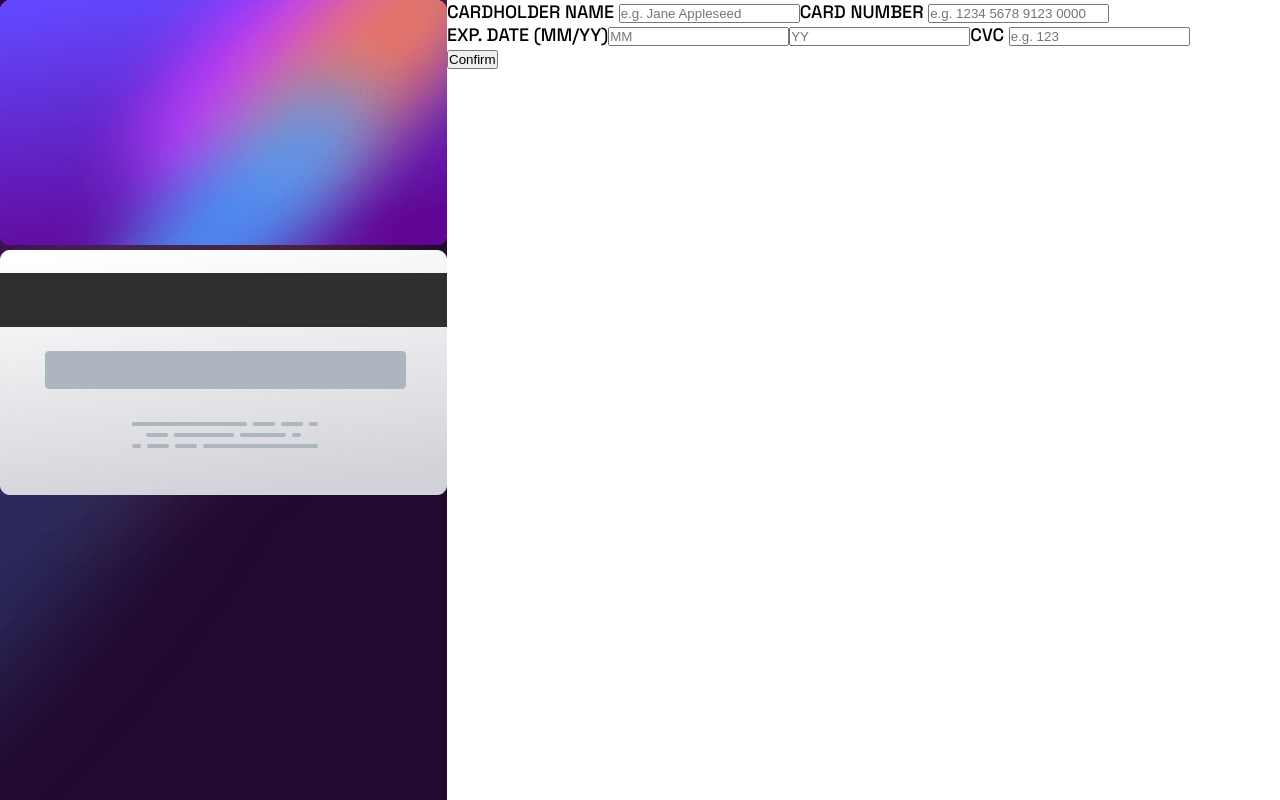
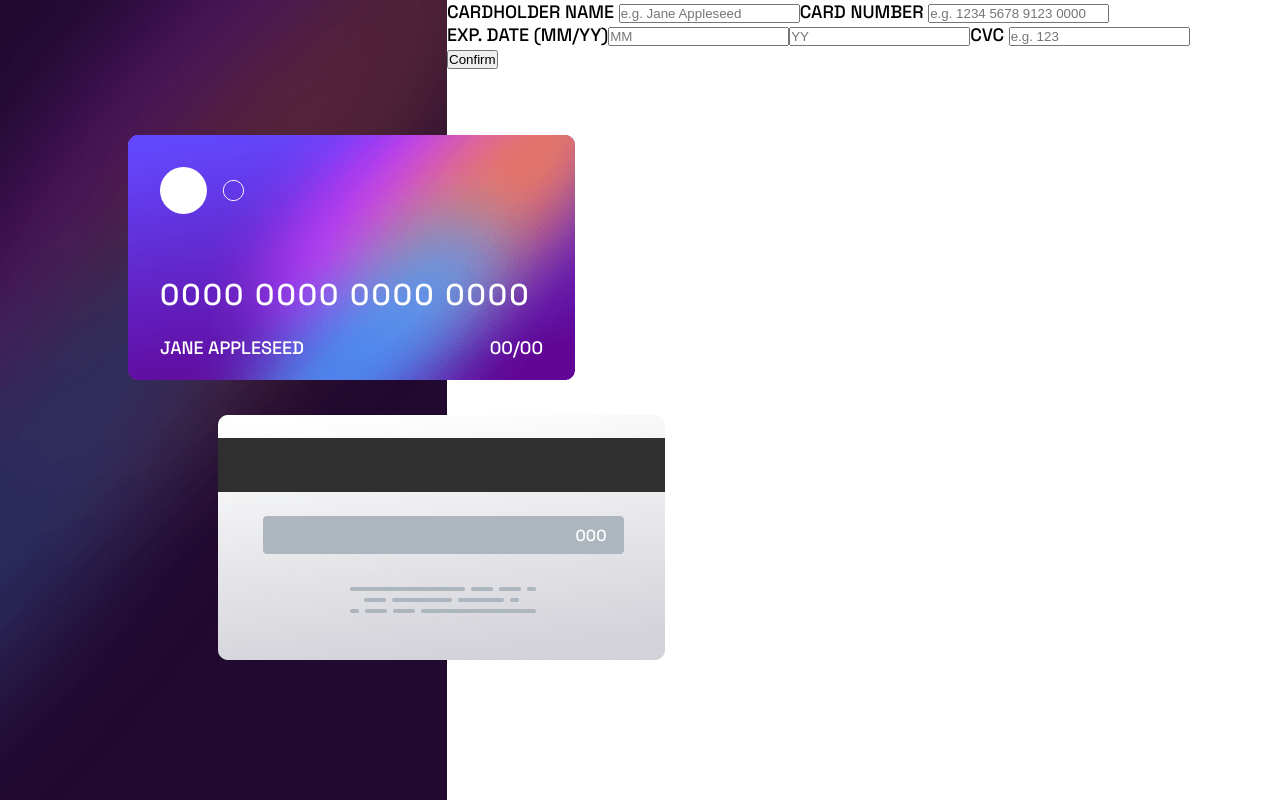
Before and after one commit to Himanshu-196018/interactive-card-detail-form, a React (Vite) app: page / in a window 1280 px wide. Built offline with nearby package versions, Linux system fonts and the light colour scheme.

Commit message:
section 1 syling completed

```diff
--- a/src/components/Cards.jsx
+++ b/src/components/Cards.jsx
@@ -3,9 +3,18 @@
     <div className="section1">
       <div className="card-front">
         <img src="/images/bg-card-front.png" alt="card front" />
+        <div className="card-front-info">
+          <img src="/images/card-logo.svg" />
+          <p className="card-number">{"0000 0000 0000 0000"}</p>
+          <p className="bottom-info">
+            <span>{"JANE APPLESEED"}</span>
+            <span>{"00/00"}</span>
+          </p>
+        </div>
       </div>
       <div className="card-back">
         <img src="/images/bg-card-back.png" alt="card back" />
+        <p className="card-back-info">{"000"}</p>
       </div>
     </div>
   );
--- a/src/styles/index.css
+++ b/src/styles/index.css
@@ -25,6 +25,7 @@
 body,
 #root {
   font-size: 1.8rem;
+  height: 100%;
   min-height: 100vh;
   font-family: "Space Grotesk", sans-serif;
   font-weight: 500;
@@ -40,4 +41,46 @@
   background: url("/images/bg-main-desktop.png") no-repeat;
   background-size: cover;
   min-height: 100vh;
+  display: grid;
+  place-content: center;
+  row-gap: 3rem;
+  color: var(--white);
 }
+
+.card-front,
+.card-back {
+  position: relative;
+  left: 10vw;
+}
+
+.card-back {
+  left: 17vw;
+}
+
+.card-front-info {
+  position: absolute;
+  top: 0;
+  left: 0;
+  right: 0;
+  bottom: 0;
+  margin: 3.2rem;
+}
+
+.card-number {
+  margin-top: 5.6rem;
+  font-size: 3rem;
+  letter-spacing: 2px;
+}
+
+.bottom-info {
+  margin-top: 2.2rem;
+  display: flex;
+  justify-content: space-between;
+}
+
+.card-back-info {
+  position: absolute;
+  top: 44%;
+  right: 13%;
+  font-size: 1.6rem;
+}
```
